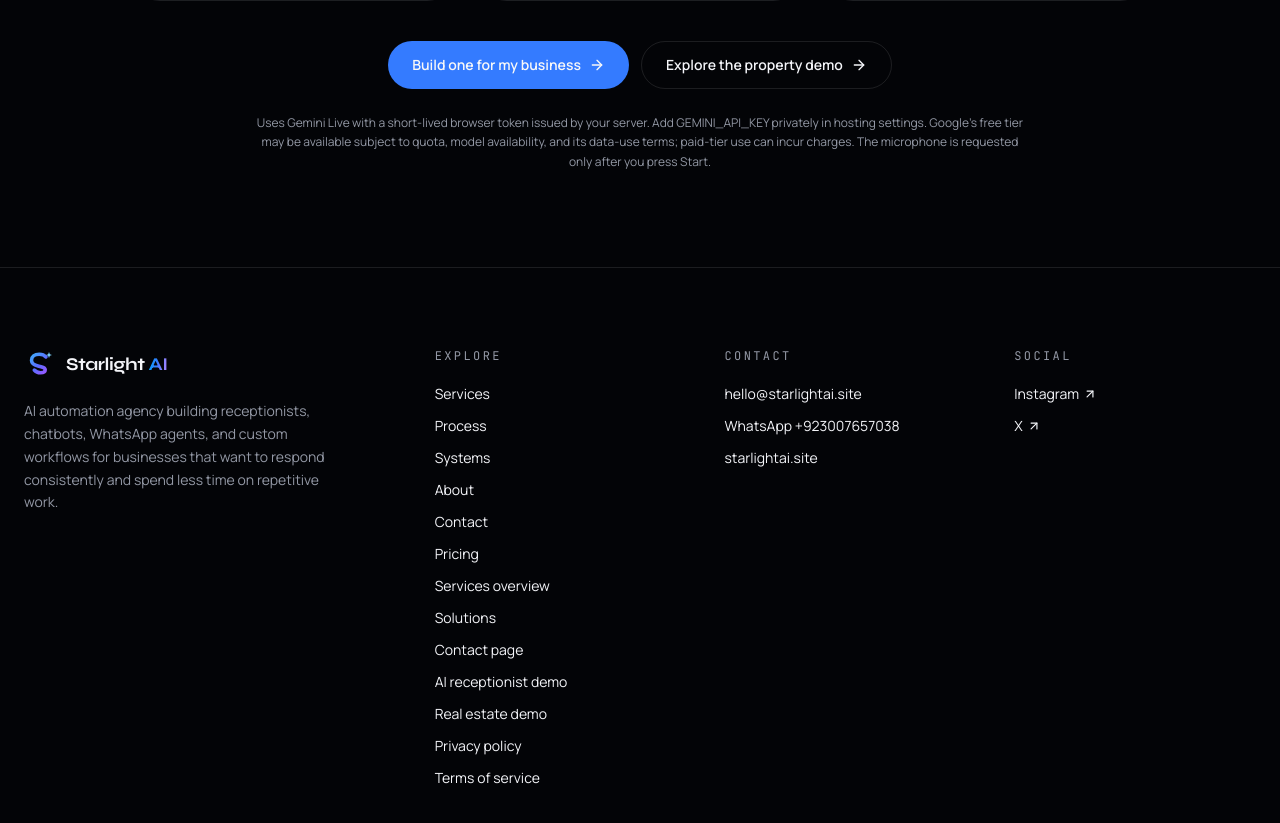
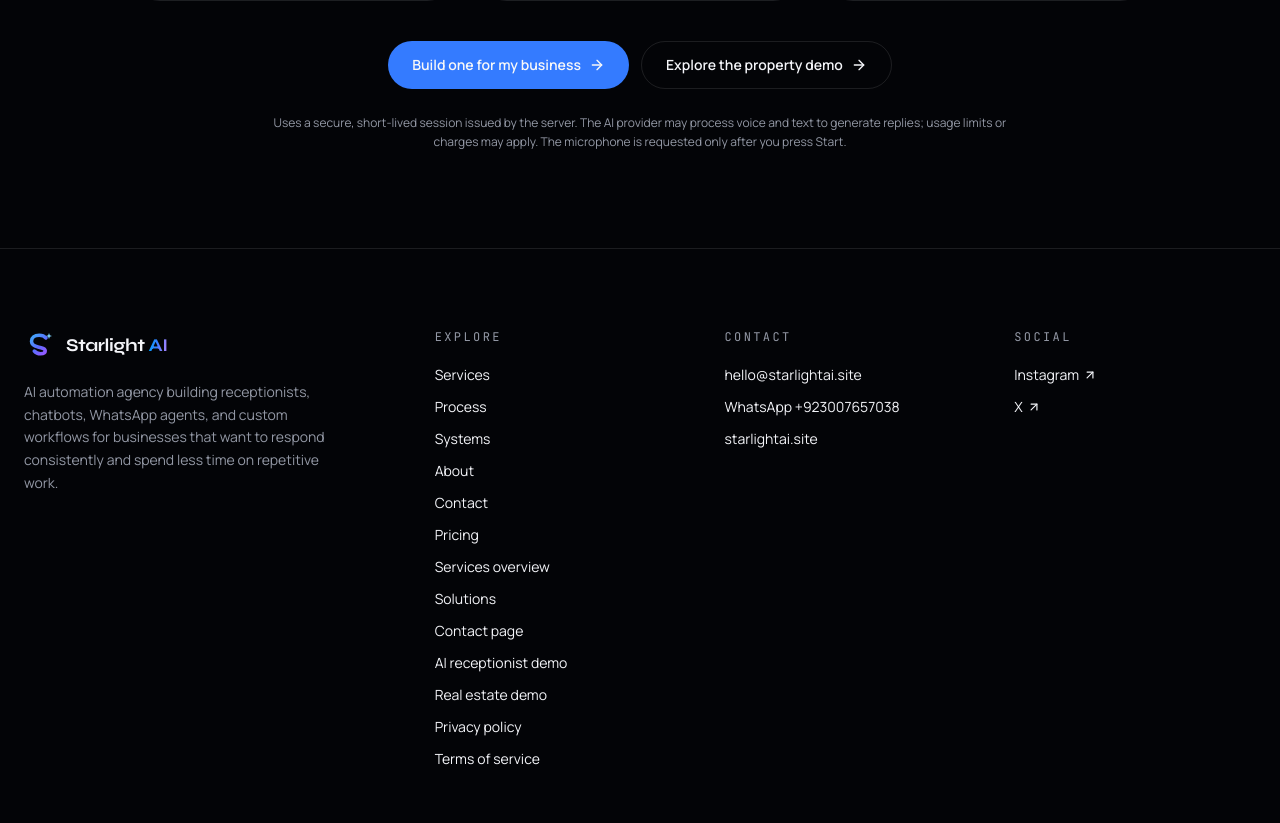
Before and after one commit to abbasimohsin392-prog/Starlight, a Next.js app: page /demo/ai-receptionist in a window 1280 px wide. Shown: the part 1385-2208 px from the top of the page. Built offline with nearby package versions, Linux system fonts and the light colour scheme.

Commit message:
Brand receptionist demo page as Starlight AI

```diff
--- a/app/demo/ai-receptionist/page.tsx
+++ b/app/demo/ai-receptionist/page.tsx
@@ -6,7 +6,7 @@ import { VoiceReceptionist } from '@/components/site/voice-receptionist'
 
 export const metadata: Metadata = {
   title: 'AI Receptionist Demo',
-  description: 'Talk to Starlight AI’s live Gemini voice receptionist demo. Speak through your microphone or type a message to see how a conversational AI assistant could help visitors.',
+  description: 'Talk to Starlight AI’s branded voice receptionist demo. Speak through your microphone or type a message to see how a conversational AI assistant could help visitors.',
 }
 
 export default function AIReceptionistDemoPage() {
@@ -52,7 +52,7 @@ export default function AIReceptionistDemoPage() {
             <a href="/demo/real-estate" className="inline-flex h-12 items-center gap-2 rounded-full border border-border px-6 text-sm font-semibold transition-colors hover:border-primary/60">Explore the property demo <ArrowRight className="size-4" /></a>
           </div>
           <p className="mx-auto mt-6 max-w-3xl text-center text-xs leading-relaxed text-muted-foreground">
-            Uses Gemini Live with a short-lived browser token issued by your server. Add GEMINI_API_KEY privately in hosting settings. Google’s free tier may be available subject to quota, model availability, and its data-use terms; paid-tier use can incur charges. The microphone is requested only after you press Start.
+            Uses a secure, short-lived session issued by the server. The AI provider may process voice and text to generate replies; usage limits or charges may apply. The microphone is requested only after you press Start.
           </p>
         </section>
       </main>
```
